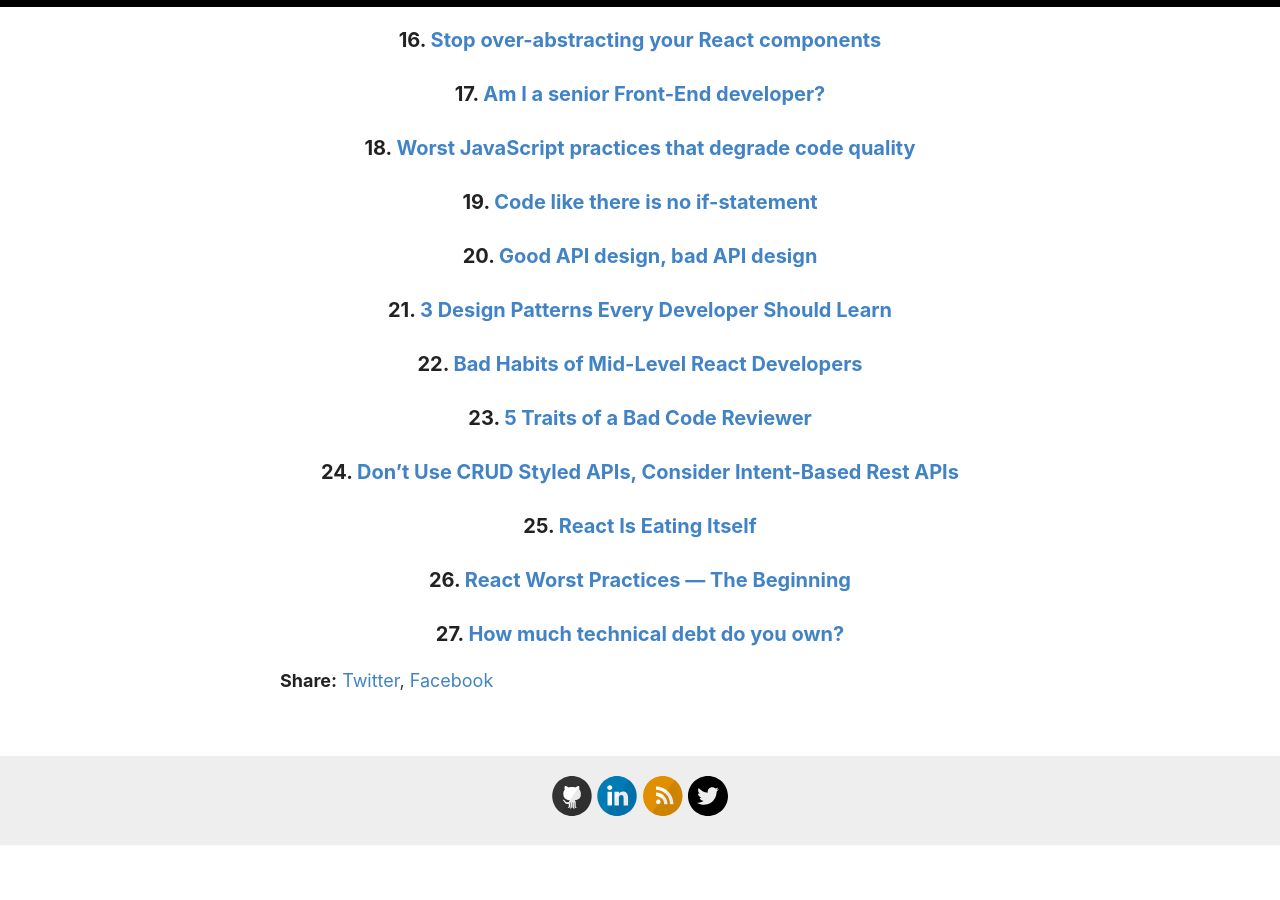
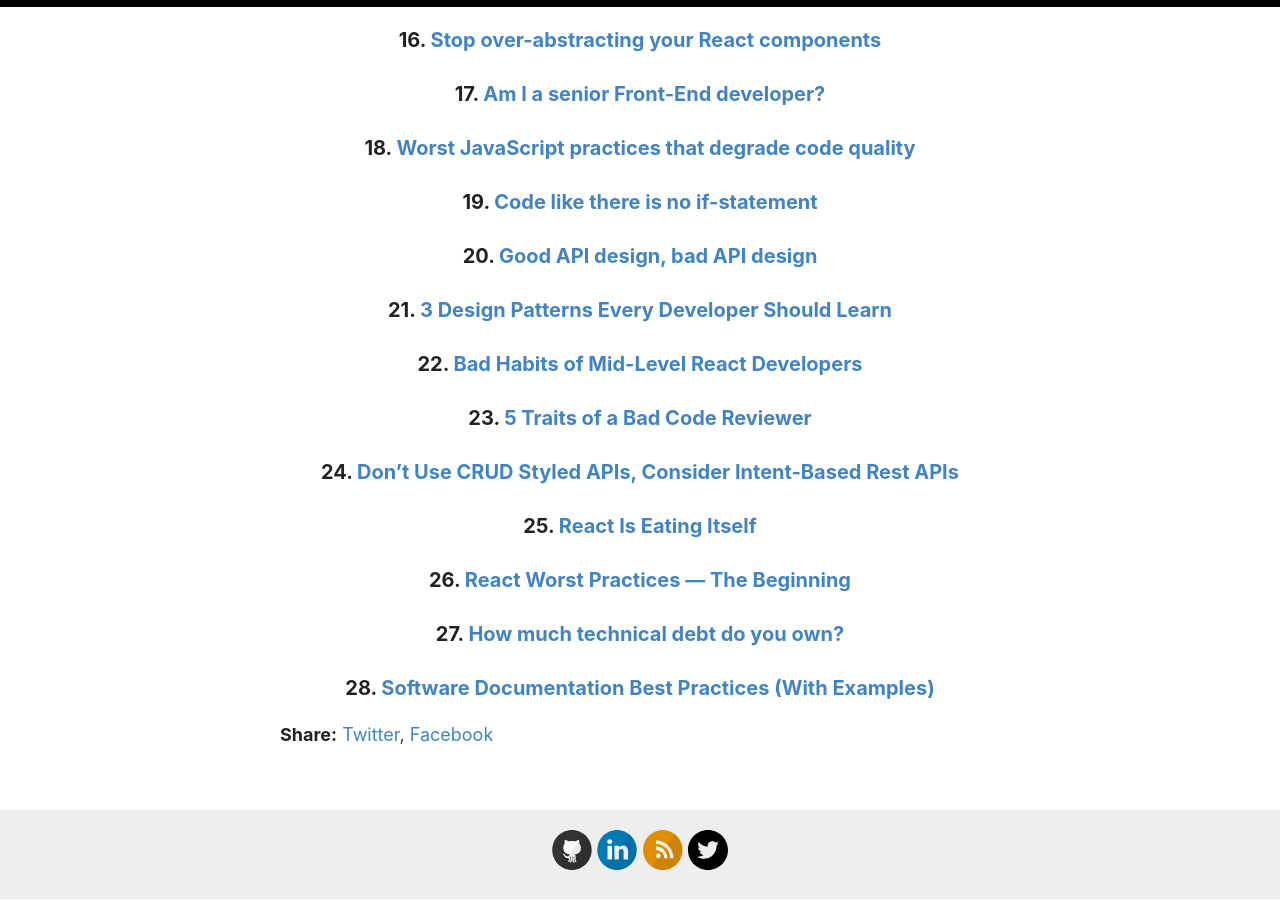
Before and after one commit to baijanathTharu/baijanathTharu.github.io, a Jekyll site: the page built from _posts/2022-06-04-important-readings.md, in a window 1280 px wide and 900 px high, scrolled down 1149 px. Built offline with Jekyll 4.4.1, drawn with Linux system fonts in a browser that asks for light colours; before the commit the page ends 1995 px from its top, so only the background shows below that.

Commit message:
Update 2022-06-04-important-readings.md

```diff
--- a/_posts/2022-06-04-important-readings.md
+++ b/_posts/2022-06-04-important-readings.md
@@ -57,3 +57,5 @@ categories: Miscellaneous
 ### 26. [React Worst Practices — The Beginning](https://rahuulmiishra.medium.com/react-worst-practices-bdf924efe470)
 
 ### 27. [How much technical debt do you own?](https://medium.com/@pplupo/how-much-technical-debt-do-you-own-92c52f30d454)
+
+### 28. [Software Documentation Best Practices (With Examples)](https://medium.com/@mithunmanoharan/software-documentation-best-practices-with-examples-8983b2bee99b)
```
